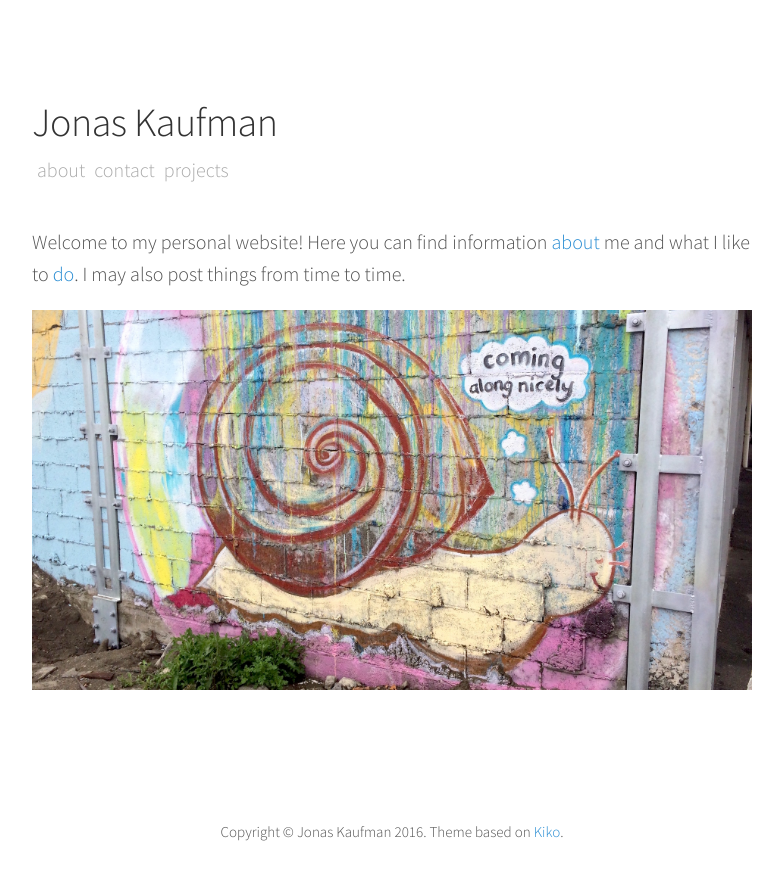
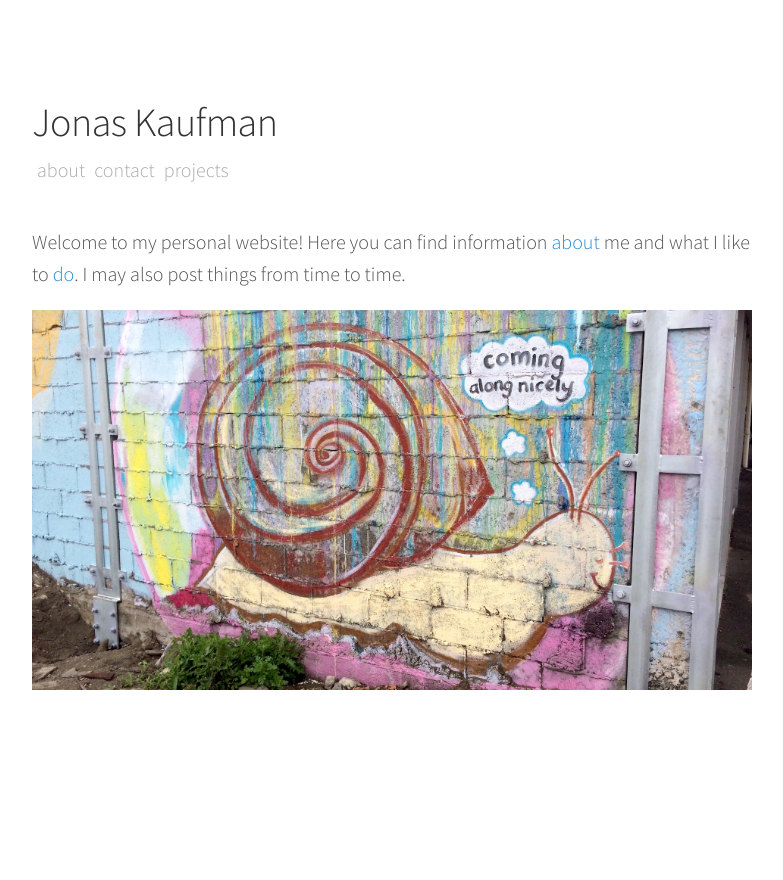
Before and after one commit to jonaskaufman/jonaskaufman.github.io, a Jekyll site: the page built from index.html, in a window 1280 px wide. Shown: the top 880 px of the page, without its empty margins (248-1031 px from the left). Built offline with Jekyll 4.4.1, drawn with Linux system fonts in a browser that asks for light colours.

Commit message:
removed footer

```diff
--- a/_layouts/default.html
+++ b/_layouts/default.html
@@ -9,12 +9,8 @@
   {% seo %}
 </head>
 <body>
-  <div class="wrapper">
-    <div class="container">
-      {{ content }}
-    </div>
-<!--     <div class="push"></div> -->
+  <div class="container">
+    {{ content }}
   </div>
-  <div class="footer">Copyright &copy; {{ site.name }} {{ site.time | date: '%Y' }}. Theme based on <a href="https://github.com/gfjaru/Kiko">Kiko</a>.</div>
 </body>
 </html>
--- a/index.html
+++ b/index.html
@@ -4,7 +4,6 @@ layout: default
 <header class="masthead">
   <h1 class="masthead-title">
     <a href="{{ site.baseurl }}/">{{ site.name }}
-<!--     <a href="{{ site.baseurl }}/">{{ site.name }}<span>&#39;s blog</span></a> -->
   </h1>
   <nav class="masthead-nav">
     {% for nav in site.nav %}
--- a/style.scss
+++ b/style.scss
@@ -11,7 +11,6 @@ html,
 body {
   margin: 0;
   padding: 0;
-  height: 100%;
 }
 
 html {
@@ -398,24 +397,6 @@ tbody tr:nth-child(odd) th {
   }
 }
 
-.wrapper {
-  min-height: 100%;
-  height: auto !important;
-  margin: 0 auto -4em;
-}
-
-
-.footer {
-  height: 4em;
-  text-align:center;
-  font-size: .75rem;
-}
-
-.push {
-height: 50px;
-  }
-
-
 .center
 {
     margin: 0 auto;
```
